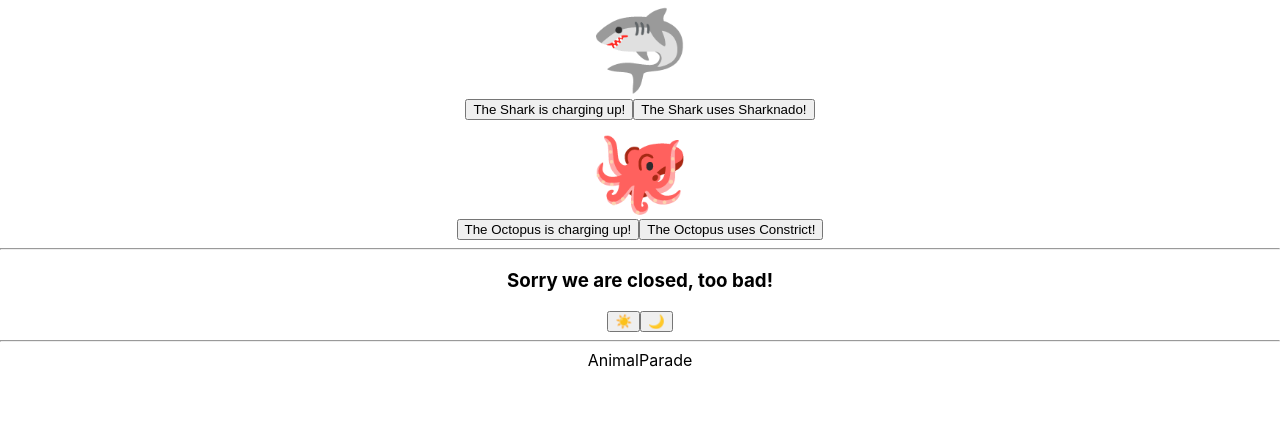
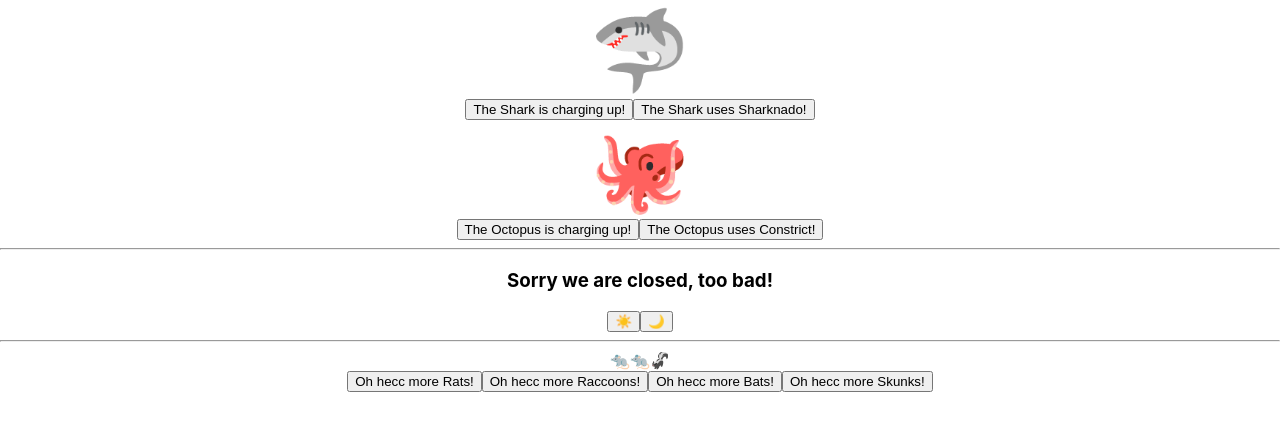
Before and after one commit to Kevin-Roney/busy-zooFS, a React (Create React App) app: page / in a window 1280 px wide. Shown: the top 430 px of the page. Built offline with nearby package versions, Linux system fonts and the light colour scheme.

Commit message:
finished animal parade portion of the page, time for css *yayy..*

```diff
--- a/src/AnimalParade/AnimalParade.js
+++ b/src/AnimalParade/AnimalParade.js
@@ -2,8 +2,36 @@ import React, { useState } from 'react';
 import Animal from './Animal';
 
 export default function AnimalParade() {
-  const [animals, setAnimals] = useState([])
+  const [animals, setAnimals] = useState(['rat', 'rat', 'skunk']);
+
+  function handleAddRat() {
+    animals.push('rat');
+    setAnimals([...animals]);
+  }
+  function handleAddRaccoon() {
+    animals.push('raccoon');
+    setAnimals([...animals]);
+  }
+  function handleAddBat() {
+    animals.push('bat');
+    setAnimals([...animals]);
+  }
+  function handleAddSkunk() {
+    animals.push('skunk');
+    setAnimals([...animals]);
+  }
+
   return (
-    <div>AnimalParade</div>
+    <div className='parade'>
+      <div>
+        {
+          animals.map((animal) => <Animal key={animal} animal={animal}/>)
+        }
+      </div>
+      <button onClick={handleAddRat}>Oh hecc more Rats!</button>
+      <button onClick={handleAddRaccoon}>Oh hecc more Raccoons!</button>
+      <button onClick={handleAddBat}>Oh hecc more Bats!</button>
+      <button onClick={handleAddSkunk}>Oh hecc more Skunks!</button>
+    </div>
   );
 }
```
